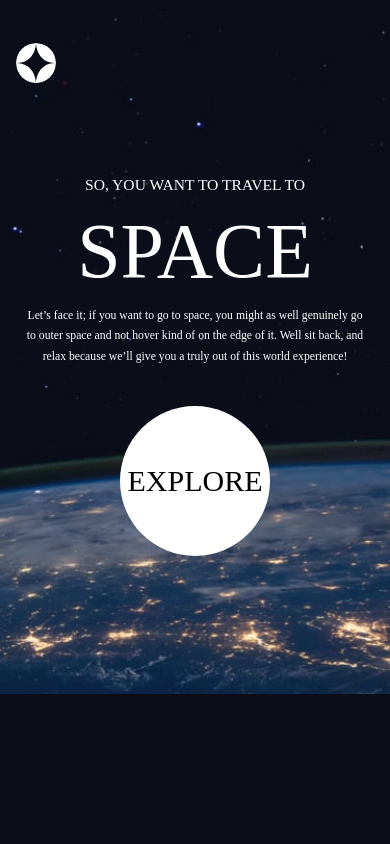
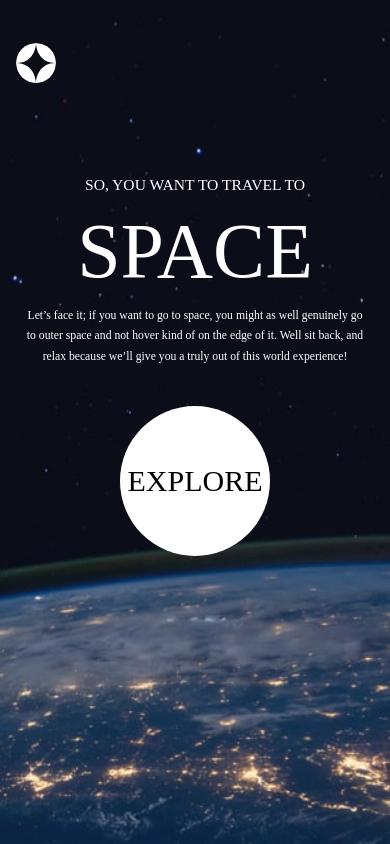
Before and after one commit to JavierGondres/Space-Web, a React (Vite) app: page /home in a window 390 px wide. Built offline with nearby package versions, Linux system fonts and the light colour scheme; some icons are missing; a web font is replaced by a local one.

Commit message:
background totalmente responsive

```diff
--- a/src/index.css
+++ b/src/index.css
@@ -7,9 +7,9 @@
 
 body {
   background-color: #0b0d17;
-  heigth: 100vh;
+
   /* background: url("../../public/assets/home/background-home-mobile.jpg"); */
   background-repeat: no-repeat;
-  background-size: cover;
+  background-size: 100vw 100vh;
   /* background-position: center; */
 }
--- a/src/pages/home/Home.tsx
+++ b/src/pages/home/Home.tsx
@@ -42,8 +42,8 @@ export default function Home() {
         </Grid>
         <Grid item lg={4} md={5} sm={12} xs={12} display={'grid'}  justifyContent={"center"}>
           <Box borderRadius={100} sx={{
-            width: {lg: '300px', sm: "200px", xs: '150px'},
-            height: {lg: '300px', sm: "200px", xs: '150px'},
+            width: {lg: '300px', sm: "190px", xs: '150px'},
+            height: {lg: '300px', sm: "190px", xs: '150px'},
             backgroundColor: 'white',
             display:'flex',
             justifyContent:'center',
```
